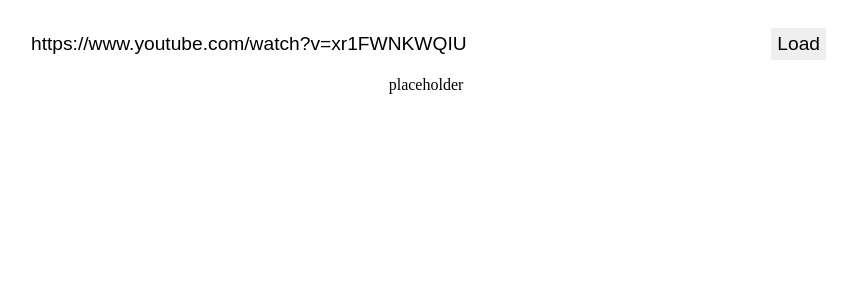
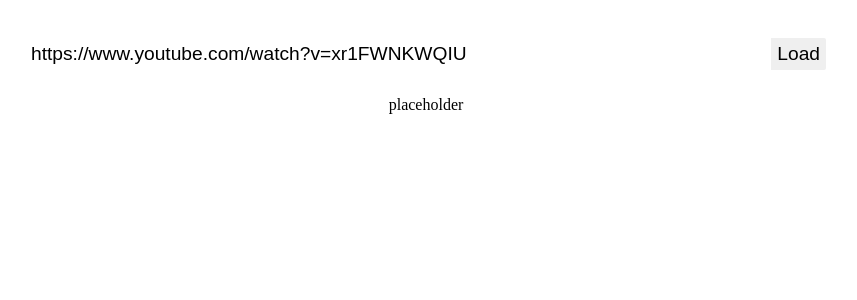
Before and after one commit to andreagualandi/vidizy, a Svelte app: page / in a window 1280 px wide. Shown: the top 300 px of the page, without its empty margins (214-1071 px from the left). Built offline with nearby package versions, Linux system fonts and the light colour scheme; the HTML template or start-up script is replaced by a standard one.

Commit message:
CSS and minor tweak

```diff
--- a/src/frontend/App.svelte
+++ b/src/frontend/App.svelte
@@ -10,7 +10,7 @@
 	import { afterUpdate, onMount } from "svelte";
 
 	let outFile = "";
-	let selectedFormat = {};
+	let selectedFormat = "";
 	let info;
 	let working = false;
 	let progressValue = 0;
@@ -149,6 +149,8 @@
 		justify-content: center;
 		align-items: center;
 		padding: 20px;
+		height: 100%;
+		box-sizing: border-box;
 	}
 
 	.flex-column {
--- a/src/frontend/components/InputSubmit.svelte
+++ b/src/frontend/components/InputSubmit.svelte
@@ -15,6 +15,7 @@
         justify-content: center;
         width: 100vh;
         font-size: 1.2em;
+        margin: 10px 0px;
     }
 
     .input-form input {
--- a/src/frontend/components/Select.svelte
+++ b/src/frontend/components/Select.svelte
@@ -4,6 +4,7 @@
 </script>
 
 <select bind:value={selected}>
+    <option value="" disabled selected>Select a format</option>
     {#each options as option}
         <option value={option}>{option.description}</option>
     {/each}
@@ -14,5 +15,6 @@
         width: 100%;
         height: 100%;
         padding: 5px;
+        font-size: inherit;
     }
 </style>
```
